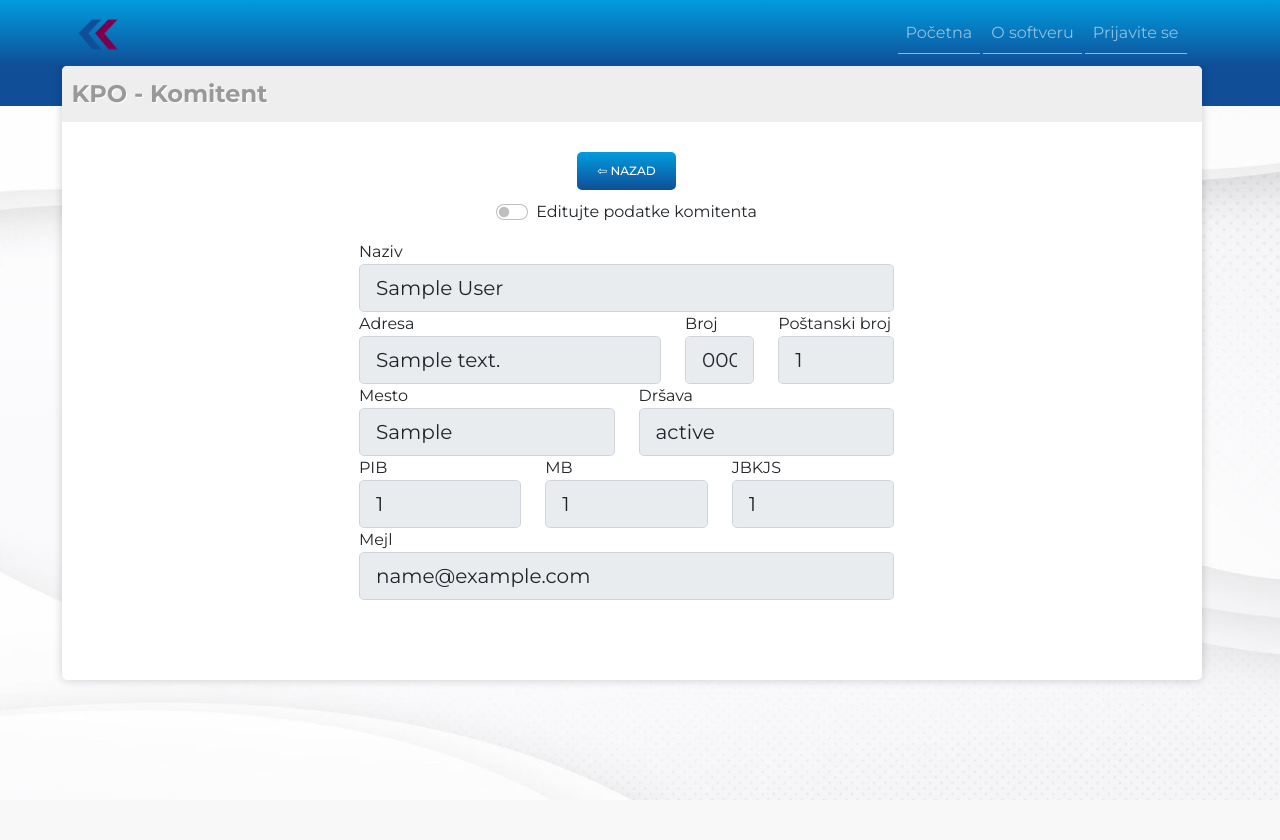
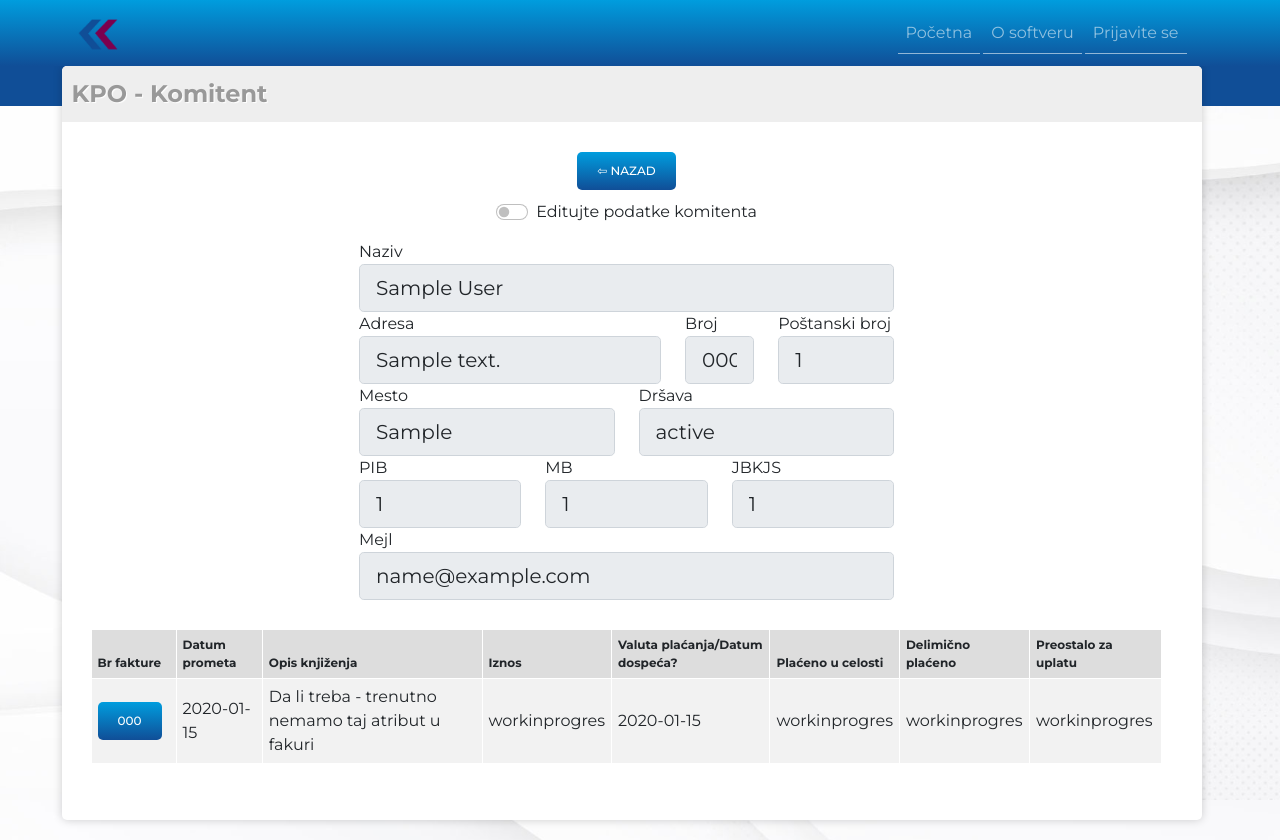
Before and after one commit to miiihaaas/KPO, a Flask app: page /customer/1 in a window 1280 px wide. Before the commit the page ends 800 px from the top, so only its background shows below. Run offline with Flask 2, Linux system fonts and the light colour scheme; tables that the repository leaves empty hold one stand-in row (values such as "Sample post"); some libraries are stand-ins or nearby versions.

Commit message:
marko 0.003

```diff
--- a/kpo/bills/forms.py
+++ b/kpo/bills/forms.py
@@ -11,7 +11,7 @@ class RegisterBillForm(FlaskForm):
     bill_customer_id = StringField('Kupac')
     bill_number = StringField('Broj dokumenta', validators=[DataRequired(), Length(min=3, max=50)])
     bill_tax_category = SelectField('PDV kategorija', choices=[('S', 'S'), ('AE', 'AE'), ('O', 'O'), ('E', 'E'), ('R', 'R'), ('Z', 'Z'), ('SS', 'SS'), ('OE', 'OE'), ('N', 'N')])
-    bill_base_code = SelectField('Šifra Osnova', choices=[])
+    bill_base_code = SelectField('Šifra Osnova', validators=[Optional()], choices=[('', 'testing')])
     bill_decision_number = StringField('Broj odluke', validators=[Optional(), Length(min=0, max=50)])
     bill_contract_number = StringField('Broj ugovora', validators=[Optional(), Length(min=0, max=50)])
     bill_purchase_order_number = StringField('Broj narudžbenice / ponude', validators=[Optional(), Length(min=0, max=50)])
@@ -21,6 +21,7 @@ class RegisterBillForm(FlaskForm):
     bill_reference_number = StringField('Poziv na broj', validators=[Optional(), Length(min=0, max=50)])
     bill_model = StringField('Model', validators=[Optional(), Length(min=0, max=50)])
     bill_attachment = StringField('Dodaj fajl -- radi na ovome :)')
+    submit = SubmitField('Dodajte dokument')
 
 
 class EditBillForm(FlaskForm):
@@ -29,7 +30,7 @@ class EditBillForm(FlaskForm):
     bill_customer_id = StringField('Kupac')
     bill_number = StringField('Broj dokumenta', validators=[DataRequired(), Length(min=3, max=50)])
     bill_tax_category = SelectField('PDV kategorija', choices=[('S', 'S'), ('AE', 'AE'), ('O', 'O'), ('E', 'E'), ('R', 'R'), ('Z', 'Z'), ('SS', 'SS'), ('OE', 'OE'), ('N', 'N')])
-    bill_base_code = SelectField('Šifra Osnova', choices=[])
+    bill_base_code = SelectField('Šifra Osnova', validators=[Optional()], choices=[('', 'testing')])
     bill_decision_number = StringField('Broj odluke', validators=[Optional(), Length(min=0, max=50)])
     bill_contract_number = StringField('Broj ugovora', validators=[Optional(), Length(min=0, max=50)])
     bill_purchase_order_number = StringField('Broj narudžbenice / ponude', validators=[Optional(), Length(min=0, max=50)])
@@ -39,6 +40,7 @@ class EditBillForm(FlaskForm):
     bill_reference_number = StringField('Poziv na broj', validators=[Optional(), Length(min=0, max=50)])
     bill_model = StringField('Model', validators=[Optional(), Length(min=0, max=50)])
     bill_attachment = StringField('Dodaj fajl -- radi na ovome :)')
+    submit = SubmitField('ažurirajte dokument')
 
 
 class RegisterItemForm(FlaskForm):
--- a/kpo/customers/forms.py
+++ b/kpo/customers/forms.py
@@ -1,7 +1,7 @@
 from flask_wtf import FlaskForm
 from flask_wtf.file import FileField, FileAllowed
 from wtforms import StringField, SubmitField, FieldList, FormField
-from wtforms.validators import DataRequired, Length, Email, ValidationError
+from wtforms.validators import DataRequired, Length, Email, ValidationError, Optional
 
 
 class RegisterCustomerForm(FlaskForm):
@@ -13,7 +13,7 @@ class RegisterCustomerForm(FlaskForm):
     customer_state = StringField('Država', validators=[DataRequired(), Length(min=2, max=50)])
     customer_pib = StringField('PIB', validators=[DataRequired(), Length(min=9, max=9)])
     customer_mb = StringField('MB', validators=[DataRequired(), Length(min=8, max=8)])
-    customer_jbkjs = StringField('JBKJS', validators=[DataRequired(), Length(min=5, max=5)])
+    customer_jbkjs = StringField('JBKJS', validators=[Optional(), Length(min=5, max=5)])
     customer_mail = StringField('Mejl', validators=[DataRequired(), Length(min=8, max=50)])
     submit = SubmitField('Registrujte komitenta')
 
@@ -28,6 +28,6 @@ class EditCustomerForm(FlaskForm):
     customer_state = StringField('Dršava', validators=[DataRequired(), Length(min=2, max=50)])
     customer_pib = StringField('PIB', validators=[DataRequired(), Length(min=9, max=9)])
     customer_mb = StringField('MB', validators=[DataRequired(), Length(min=8, max=8)])
-    customer_jbkjs = StringField('JBKJS', validators=[DataRequired(), Length(min=5, max=5)])
+    customer_jbkjs = StringField('JBKJS', validators=[Optional(), Length(min=5, max=5)])
     customer_mail = StringField('Mejl', validators=[DataRequired(), Length(min=8, max=50)])
     submit = SubmitField('Izmenite podatke')
--- a/kpo/customers/routes.py
+++ b/kpo/customers/routes.py
@@ -1,4 +1,4 @@
-from kpo.models import Customer
+from kpo.models import Customer, Bill
 from flask import Blueprint
 from flask import  render_template, url_for, flash, redirect, request, abort
 from kpo import db, app
@@ -38,6 +38,7 @@ def register_customer():
 @customers.route('/customer/<int:customer_id>', methods=['GET', 'POST'])
 def customer_profile(customer_id):
     customer = Customer.query.get_or_404(customer_id)
+    bills = Bill.query.filter_by(bill_customer_id=customer_id).all()
     form = EditCustomerForm()
     if form.validate_on_submit():
         customer.customer_name = form.customer_name.data
@@ -64,4 +65,4 @@ def customer_profile(customer_id):
         form.customer_mb.data = customer.customer_mb
         form.customer_jbkjs.data = customer.customer_jbkjs
         form.customer_mail.data = customer.customer_mail
-    return render_template('customer.html', legend='Komitent',  title='Komitent', form=form, customer=customer)
+    return render_template('customer.html', legend='Komitent',  title='Komitent', form=form, customer=customer, bills=bills)
--- /dev/null
+++ b/kpo/templates/bill.html
@@ -0,0 +1,5 @@
+{% extends "layout.html" %}
+{% block content %}
+<h1>bill</h1>
+
+{% endblock content%}
--- a/kpo/templates/customer.html
+++ b/kpo/templates/customer.html
@@ -149,7 +149,34 @@
                 {% endif %}
             </div>
         </fieldset>
-
+        <table id="data" class="table table-striped dataTable no-footer invoices" role="grid" aria-describedby="data_info" style="width: 968px;">
+            <thead>
+                <tr role="row">
+                    <th>Br fakture</th>
+                    <th>Datum prometa</th>
+                    <th>Opis knjiženja</th>
+                    <th>Iznos</th>
+                    <th>Valuta plaćanja/Datum dospeća?</th>
+                    <th>Plaćeno u celosti</th>
+                    <th>Delimično plaćeno</th>
+                    <th>Preostalo za uplatu</th>
+                </tr>
+            </thead>
+            <tbody>
+                {% for bill in bills %}
+                <tr>
+                    <td><a class="btn btn-info btn-sm mr-2" href="{{ url_for('bills.bill_profile', bill_id=bill.id) }}" title="Izmenite dokument">{{ bill.bill_number }}</td>
+                    <td>{{ bill.bill_transaction_date }}</td>
+                    <td>Da li treba - trenutno nemamo taj atribut u fakuri</td>
+                    <td>workinprogres</td>
+                    <td>{{ bill.bill_due_date }}</td>
+                    <td>workinprogres</td>
+                    <td>workinprogres</td>
+                    <td>workinprogres</td>
+                </tr>
+                {% endfor %}
+            </tbody>
+        </table>
     </form>
 {% endblock content%}
 
--- a/kpo/templates/register_b.html
+++ b/kpo/templates/register_b.html
@@ -200,6 +200,10 @@
         {% endif %}
       </div>
     </fieldset>
+    <div class="form-group">
+      <a class="btn" href="{{url_for('bills.bill_list')}}">&#8678; Nazad</a>
+      {{ form.submit(class="btn btn-outline-info") }}
+  </div>
   </form>
 </div>
 
```
Also changed, not shown: kpo/bills/routes.py (+32 -1 lines), kpo/templates/bill_list.html (+25 -0 lines).
